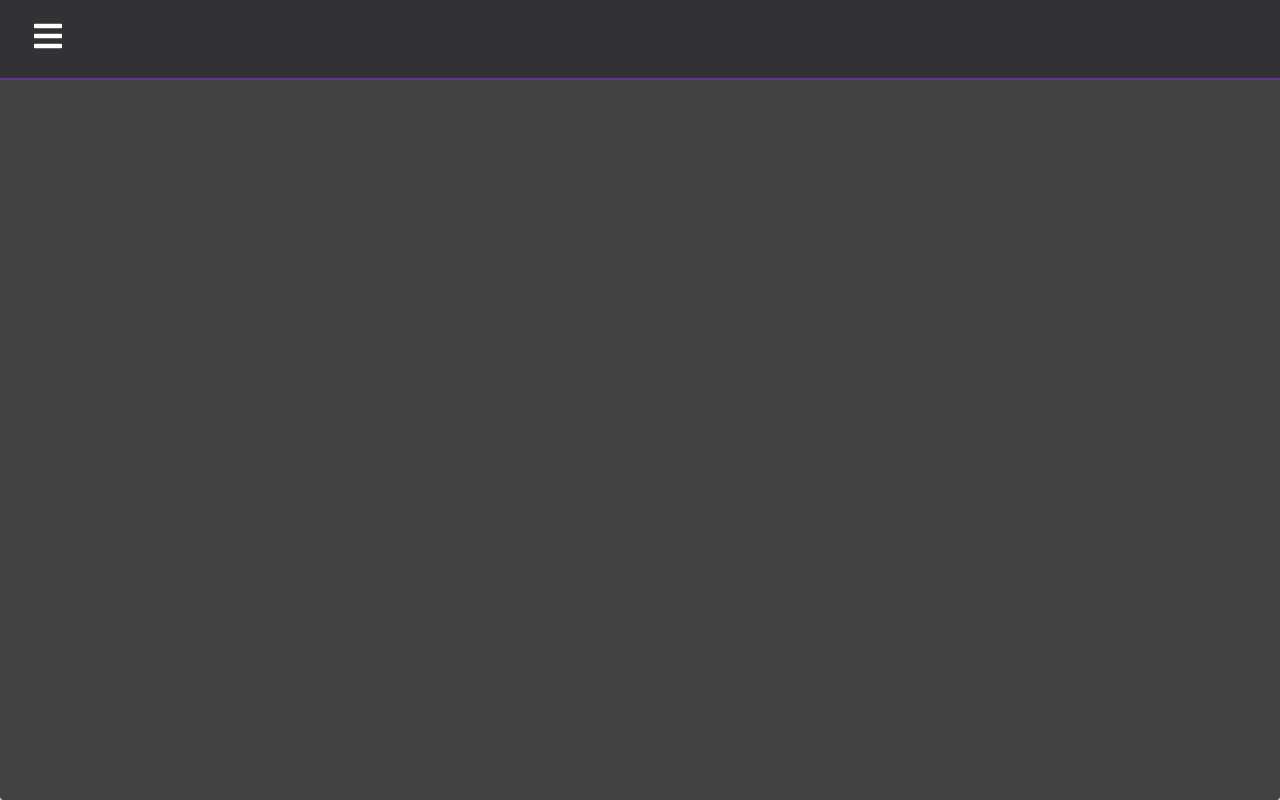
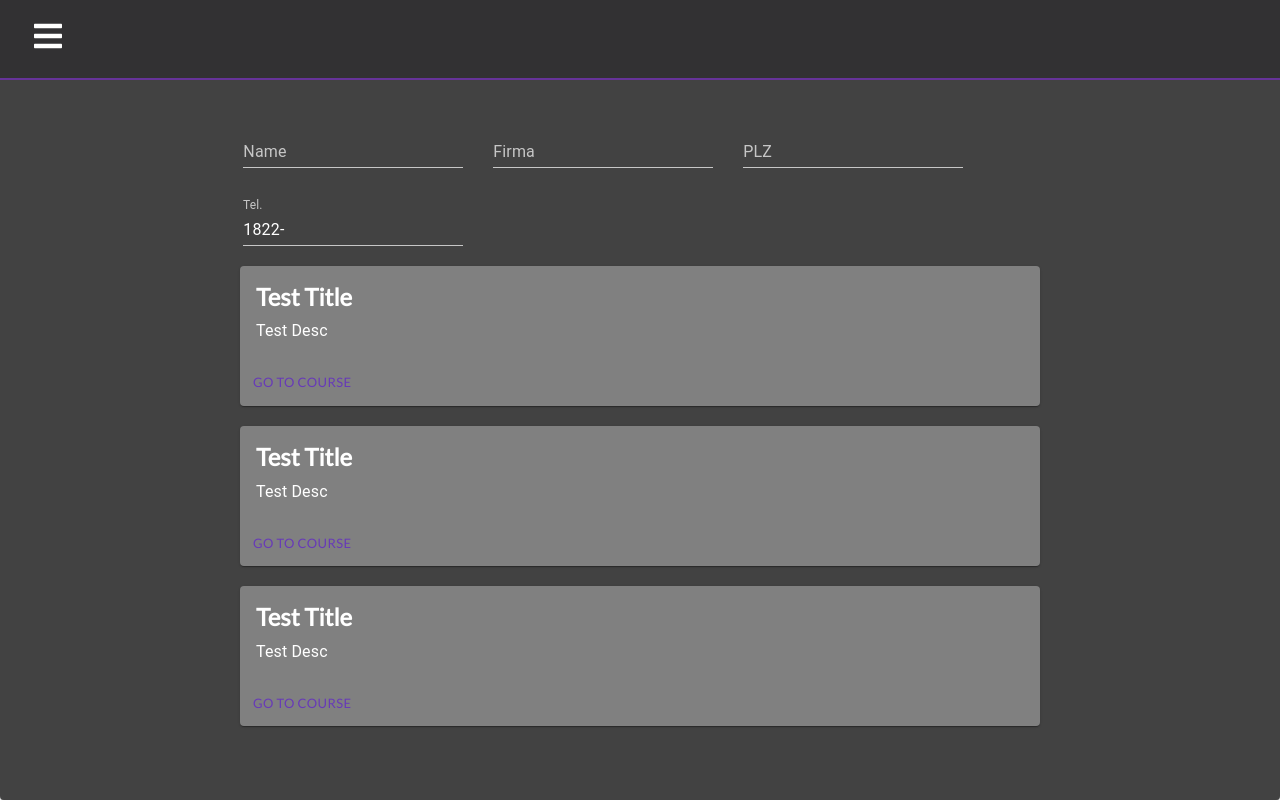
Before and after one commit to mashen456/steinbergs-test-2, a React (Create React App) app: page /clients in a window 1280 px wide. Built offline with nearby package versions, Linux system fonts and the light colour scheme.

Commit message:
clients added

```diff
--- a/src/App.js
+++ b/src/App.js
@@ -11,14 +11,11 @@ import LogOut from "./pages/logout";
 import Database from "./pages/database";
 import {ThemeProvider, createMuiTheme} from "@material-ui/core/styles";
 import {Paper} from "@material-ui/core";
+import Clients from "./pages/clients";
+import theme from "./styles/theme";
+
 
 function App() {
-    const [darkMode,setDarkMode] = useState(false);
-    const theme = createMuiTheme({
-        palette:{
-            type: darkMode ? "light": "dark",
-        },
-    });
   return (
     <>
       <ThemeProvider theme={theme}>
@@ -30,6 +27,7 @@ function App() {
           <Route path='/' exact component={Home} />
           <Route path='/reports' component={Reports} />
           <Route path='/products' component={Products} />
+          <Route path='/clients' component={Clients} />
           <Route exact path="/signin" component={SignIn} />
           <Route path='/logout' component={LogOut} />
           <Route path='/db' component={Database} />
@@ -41,4 +39,5 @@ function App() {
   );
 }
 
+
 export default App;
--- a/src/components/SidebarData.js
+++ b/src/components/SidebarData.js
@@ -24,8 +24,8 @@ export const SidebarData = [
     cName: 'nav-text'
   },
   {
-    title: 'Team',
-    path: '/team',
+    title: 'Kunden',
+    path: '/clients',
     icon: <IoIcons.IoMdPeople />,
     cName: 'nav-text'
   },
--- /dev/null
+++ b/src/pages/clients.js
@@ -0,0 +1,117 @@
+import React from 'react';
+import {
+    Button,
+    Card,
+    CardActions,
+    CardContent,
+    CardMedia,
+    Grid,
+    makeStyles,
+    TextField,
+    Typography
+} from "@material-ui/core";
+import {createMuiTheme} from "@material-ui/core/styles";
+import {
+    ThemeProvider,
+} from '@material-ui/core/styles';
+import {purple} from "@material-ui/core/colors";
+import {colors} from '@material-ui/core';
+import App from '../App';
+import theme from "../styles/theme";
+
+const useStyles = makeStyles((theme) => ({
+
+    text: {
+        marginTop: "30px",
+        marginLeft: "30px"
+    },
+    '& .MuiInputBase-focused': {
+        color: 'green',
+    },
+    '& .MuiInputBase-underline:after': {
+        borderBottomColor: 'green',
+    },
+
+}));
+
+
+function Clients() {
+    const classes = useStyles();
+
+    return (
+        <div className='clients'>
+
+
+            <Grid container direction="column"  justify="center" alignItems="center" style={{paddingTop: "10px", }}>
+
+
+                <Grid item xs={8}>
+                    <TextField label="Name" className={classes.text}/>
+                    <TextField label="Firma" className={classes.text}/>
+                    <TextField label="PLZ" className={classes.text}/>
+                    <TextField label="Tel." defaultValue="1822-" className={classes.text}/>
+                </Grid>
+
+                <Grid item xs={8} style={{paddingTop:"20px"}}>
+                    <Card style={{backgroundColor:"gray", width:"100vh"}}>
+                        <CardContent>
+                            <Typography gutterBottom variant="headline" component="h2">
+                                Test Title
+                            </Typography>
+                            <Typography component="p">
+                                Test Desc
+                            </Typography>
+                        </CardContent>
+                        <CardActions>
+                            <Button size="small" color="primary" href="#" target="_blank">
+                                Go To Course
+                            </Button>
+                        </CardActions>
+                    </Card>
+                </Grid>
+
+                <Grid item xs={8} style={{paddingTop:"20px"}}>
+                    <Card style={{backgroundColor:"gray", width:"100vh"}}>
+                        <CardContent>
+                            <Typography gutterBottom variant="headline" component="h2">
+                                Test Title
+                            </Typography>
+                            <Typography component="p">
+                                Test Desc
+                            </Typography>
+                        </CardContent>
+                        <CardActions>
+                            <Button size="small" color="primary" href="#" target="_blank">
+                                Go To Course
+                            </Button>
+                        </CardActions>
+                    </Card>
+                </Grid>
+
+                <Grid item xs={8} style={{paddingTop:"20px"}}>
+                    <Card style={{backgroundColor:"gray", width:"100vh"}}>
+                        <CardContent>
+                            <Typography gutterBottom variant="headline" component="h2">
+                                Test Title
+                            </Typography>
+                            <Typography component="p">
+                                Test Desc
+                            </Typography>
+                        </CardContent>
+                        <CardActions>
+                            <Button size="small" color="primary" href="#" target="_blank">
+                                Go To Course
+                            </Button>
+                        </CardActions>
+                    </Card>
+                </Grid>
+
+
+            </Grid>
+
+
+        </div>
+    );
+}
+
+export default Clients;
--- /dev/null
+++ b/src/styles/theme.js
@@ -0,0 +1,13 @@
+import {createMuiTheme} from "@material-ui/core/styles";
+import {colors} from "@material-ui/core";
+import * as Colors from '@material-ui/core/colors';
+
+const theme = createMuiTheme({
+    palette:{
+        type: "dark",
+        primary: colors.deepPurple,
+
+    },
+});
+
+export default theme;
```
